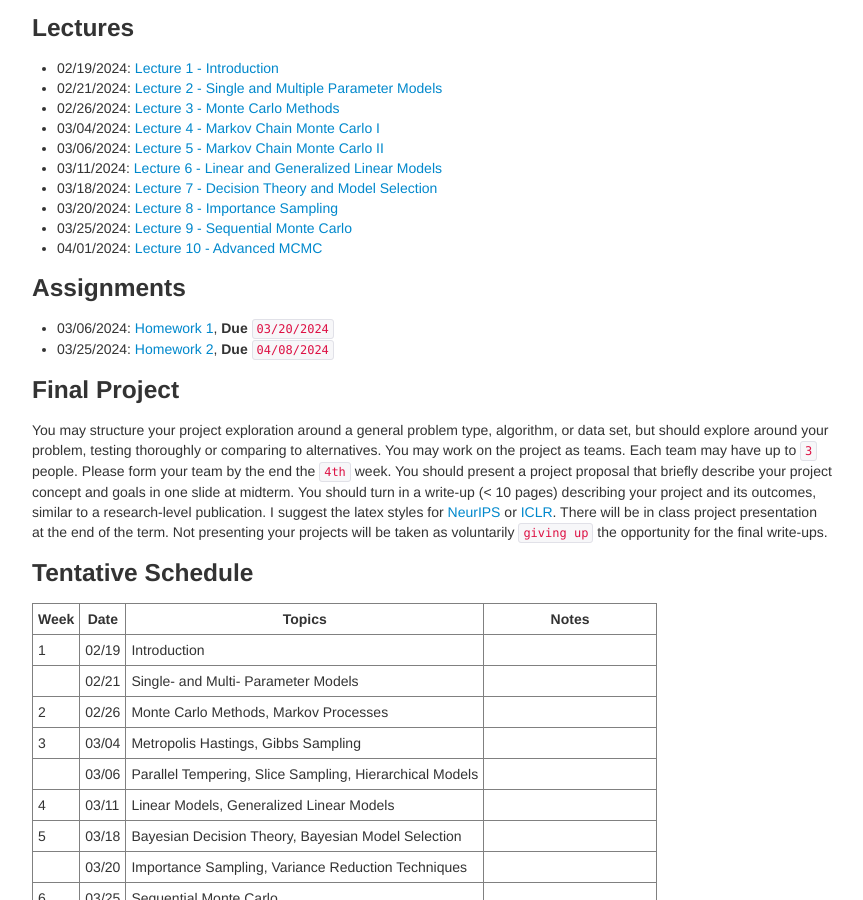
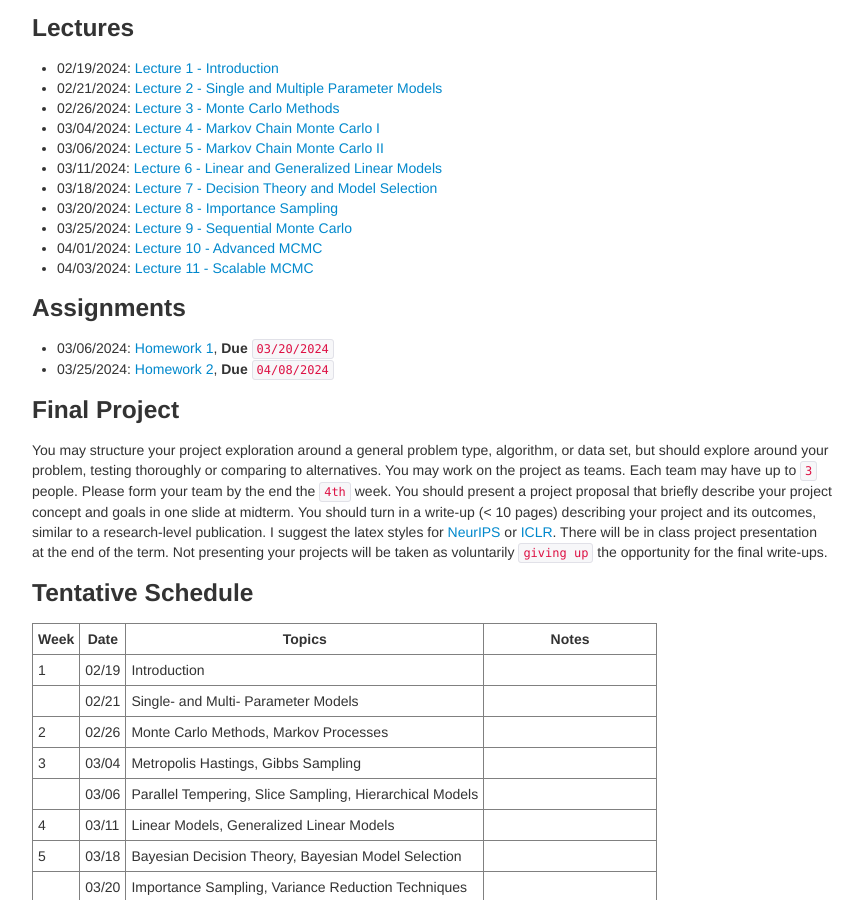
Before and after one commit to zcrabbit/zcrabbit.github.io, a Jekyll site: the page built from courses/btc-s24.md, in a window 1280 px wide and 900 px high, scrolled down 1115 px. Shown: the whole window, without its empty margins (208-1071 px from the left). Built offline with Jekyll 4.4.1, drawn with Linux system fonts in a browser that asks for light colours.

Commit message:
lecture 11 out

```diff
--- a/courses/btc-s24.md
+++ b/courses/btc-s24.md
@@ -50,6 +50,7 @@ We will use python during the course. A good Python tutorial is available at <ht
 - 03/20/2024: [Lecture 8 - Importance Sampling]({{sites.baseurl}}/static/slides/btc_spring24/lec08.pdf)
 - 03/25/2024: [Lecture 9 - Sequential Monte Carlo]({{sites.baseurl}}/static/slides/btc_spring24/lec09.pdf)
 - 04/01/2024: [Lecture 10 - Advanced MCMC]({{sites.baseurl}}/static/slides/btc_spring24/lec10.pdf)
+- 04/03/2024: [Lecture 11 - Scalable MCMC]({{sites.baseurl}}/static/slides/btc_spring24/lec11.pdf)
 
 
 
```
Also changed, not shown: 2 other files.
